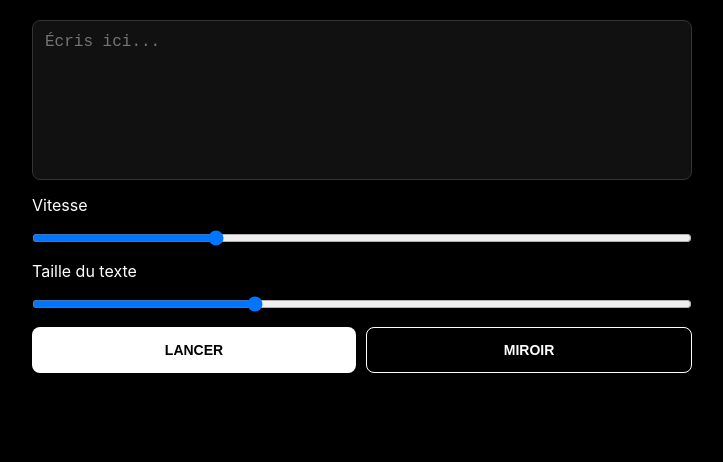
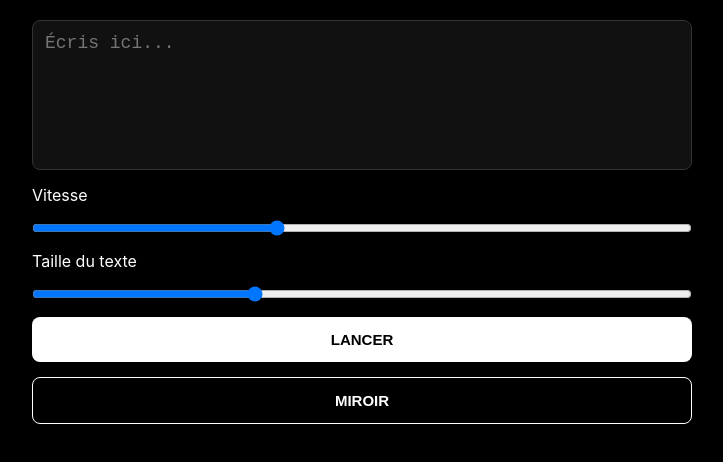
Before and after one commit to baptiste-be/txttrend, a plain HTML site: page index.html in a window 1280 px wide. Shown: the whole page, without its empty margins (278-1001 px from the left). Drawn offline with Linux system fonts and the light colour scheme.

Commit message:
Refactor UI styles and update input ranges

```diff
--- a/index.html
+++ b/index.html
@@ -11,7 +11,7 @@
     font-family: Inter, Arial, sans-serif;
   }
 
-  /* PAGE PRINCIPALE */
+  /* UI */
   .ui {
     padding:20px;
     max-width:700px;
@@ -23,40 +23,32 @@
 
   textarea {
     width:100%;
-    height:160px;
+    height:150px;
     background:#111;
     border:1px solid #333;
     color:#fff;
     padding:12px;
-    font-size:16px;
+    font-size:18px;
     border-radius:8px;
     resize:none;
   }
 
-  .row {
-    display:flex;
-    gap:10px;
-  }
-
   button {
-    flex:1;
     padding:14px;
     border:none;
     border-radius:8px;
-    font-size:14px;
-    text-transform:uppercase;
+    font-size:15px;
     font-weight:600;
     cursor:pointer;
+    text-transform:uppercase;
   }
 
   #start { background:#fff; color:#000; }
   #mirror { background:#000; color:#fff; border:1px solid #fff; }
 
-  input[type="range"] {
-    width:100%;
-  }
+  input[type="range"] { width:100%; }
 
-  /* MODE TEXTE GÉANT */
+  /* FULLSCREEN */
   #fullscreen {
     display:none;
     position:fixed;
@@ -78,14 +70,15 @@
     text-transform:uppercase;
     white-space:nowrap;
     line-height:1;
+    transform-origin:center;
   }
 
-  /* Miroir */
+  /* MIRROR */
   .mirror {
     transform:scaleX(-1);
   }
 
-  /* Défilement */
+  /* ANIMATION */
   @keyframes scroll {
     from { transform:translateX(100%); }
     to { transform:translateX(-200%); }
@@ -98,15 +91,13 @@
   <textarea id="input" placeholder="Écris ici..."></textarea>
 
   <label>Vitesse</label>
-  <input type="range" id="speed" min="5" max="60" value="20">
+  <input type="range" id="speed" min="5" max="100" value="40">
 
   <label>Taille du texte</label>
   <input type="range" id="size" min="10" max="40" value="20">
 
-  <div class="row">
-    <button id="start">Lancer</button>
-    <button id="mirror">Miroir</button>
-  </div>
+  <button id="start">Lancer</button>
+  <button id="mirror">Miroir</button>
 </div>
 
 <div id="fullscreen">
@@ -129,8 +120,8 @@
 
   mirrorBtn.onclick = () => {
     mirrored = !mirrored;
+    text.classList.toggle("mirror", mirrored);
     mirrorBtn.textContent = mirrored ? "Normal" : "Miroir";
-    text.classList.toggle("mirror", mirrored);
   };
 
   start.onclick = () => {
@@ -139,13 +130,14 @@
 
     text.textContent = content.toUpperCase();
 
+    // Taille responsive (jamais minuscule)
     text.style.fontSize = size.value + "vw";
 
-    const duration = 80 - speed.value;
+    // Vitesse réelle
+    const duration = 120 - speed.value;
     text.style.animation = `scroll ${duration}s linear infinite`;
 
     fullscreen.style.display = "block";
-
     fullscreen.requestFullscreen?.();
   };
 
```
